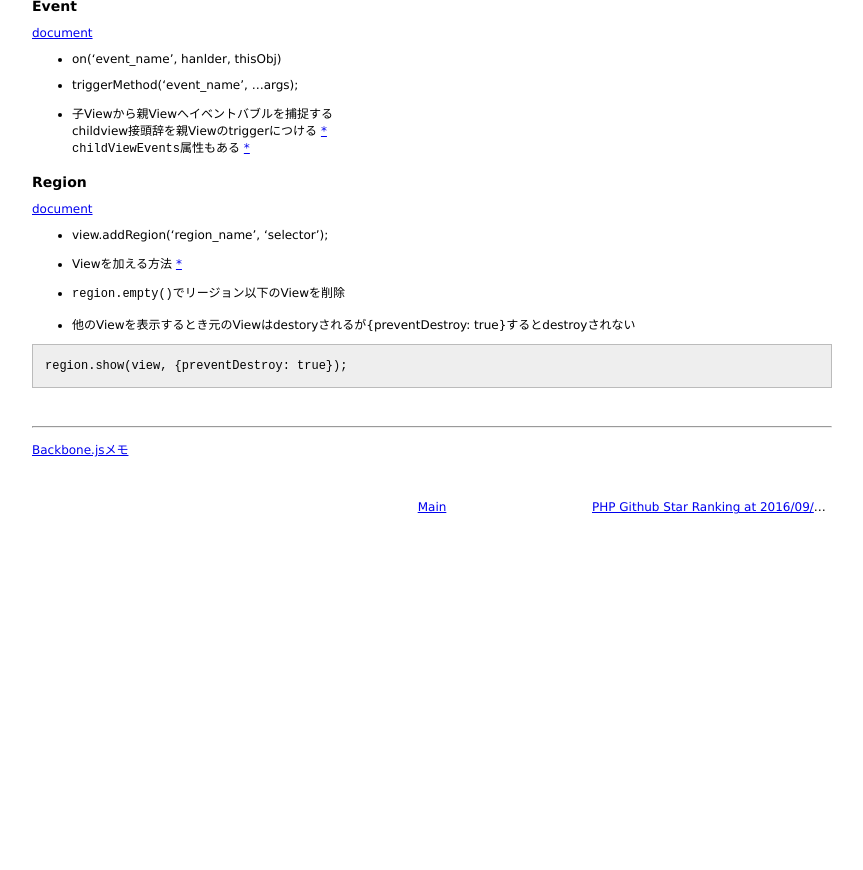
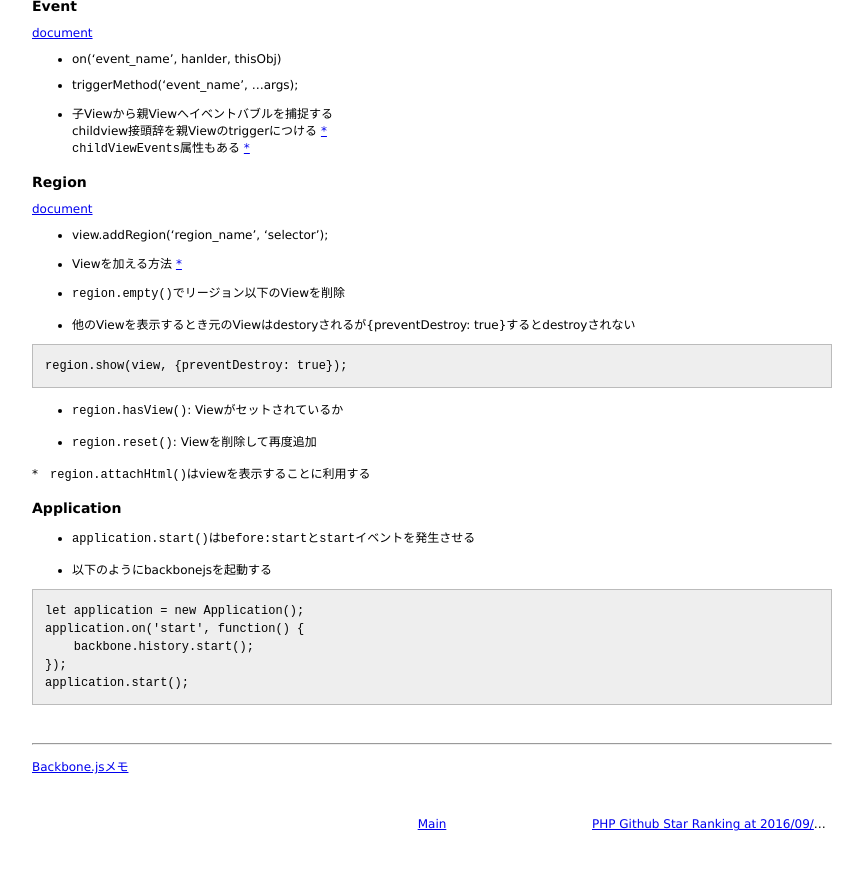
Before and after one commit to 38elements/38elements.github.com, a Jekyll site: the page built from _posts/2016-09-11-backbone_marionette.md, in a window 1280 px wide and 900 px high, scrolled down 1650 px. Shown: the top 870 px of the window, without its empty margins (208-1071 px from the left). Built offline with Jekyll 4.4.1, drawn with Linux system fonts in a browser that asks for light colours; before the commit the page ends 2233 px from its top, so only the background shows below that.

Commit message:
Update 2016-09-11-backbone_marionette.md

````diff
--- a/_posts/2016-09-11-backbone_marionette.md
+++ b/_posts/2016-09-11-backbone_marionette.md
@@ -138,6 +138,49 @@ childview接頭辞を親Viewのtriggerにつける [\*](http://marionettejs.com/
 region.show(view, {preventDestroy: true});
 ```
 
+* `region.hasView()`: Viewがセットされているか
+
+* `region.reset()`: Viewを削除して再度追加
+
+*　`region.attachHtml()`はviewを表示することに利用する
+<br>
+
+### Application
+
+* `application.start()`は`before:start`と`start`イベントを発生させる
+
+* 以下のようにbackbonejsを起動する
+
+```
+let application = new Application();
+application.on('start', function() {
+    backbone.history.start();
+});
+application.start();
+```
+
+
+
+
+
+
+
+
+
+
+
+
+
+
+
+
+
+
+
+
+
+
+
 
 
 
````
